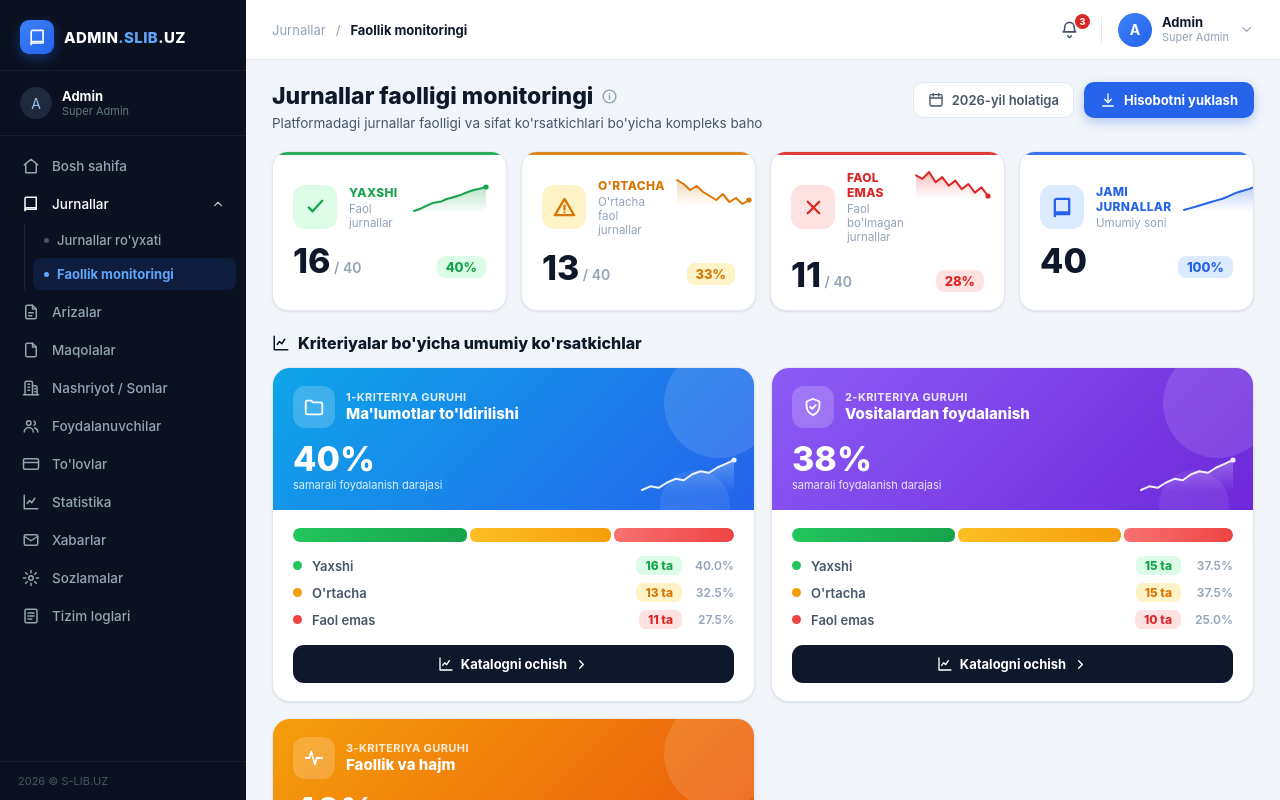
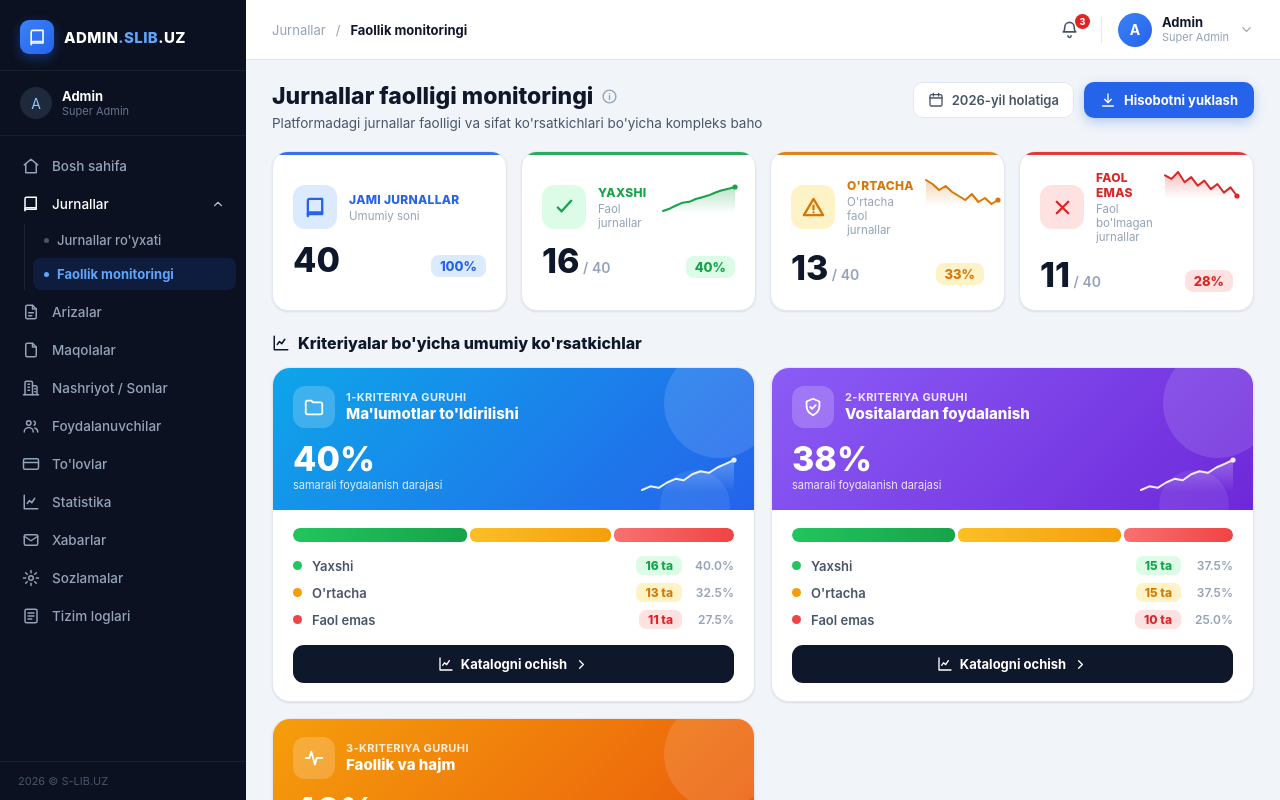
Before and after one commit to kvazar212121/slib-monitoring, a React (Vite) app: page / in a window 1280 px wide. Shown: the top 800 px of the page. Built offline with nearby package versions, Linux system fonts and the light colour scheme.

Commit message:
Jami jurnallar kartasi boshiga, sparkline olib tashlandi

```diff
--- a/src/components/MonitoringPage.jsx
+++ b/src/components/MonitoringPage.jsx
@@ -106,21 +106,20 @@ export default function MonitoringPage() {
 
       {/* KPI cards */}
       <div style={{ display: 'flex', gap: 14, flexWrap: 'wrap', marginBottom: 22 }}>
-        <KpiCard variant="green" title="Yaxshi" subtitle="Faol jurnallar" index={0}
+        <KpiCard variant="blue" title="Jami jurnallar" subtitle="Umumiy soni" index={0}
+          value={summary.total} percent={100} />
+        <KpiCard variant="green" title="Yaxshi" subtitle="Faol jurnallar" index={1}
           value={summary.green} total={summary.total} percent={Math.round((summary.green / summary.total) * 100)}
           trend={[40,45,52,58,60,66,70,74,80,85,88,92]}
           active={statusFilter === 'green'} onClick={() => { setStatusFilter(statusFilter === 'green' ? 'all' : 'green'); setPage(1); }} />
-        <KpiCard variant="yellow" title="O'rtacha" subtitle="O'rtacha faol jurnallar" index={1}
+        <KpiCard variant="yellow" title="O'rtacha" subtitle="O'rtacha faol jurnallar" index={2}
           value={summary.yellow} total={summary.total} percent={Math.round((summary.yellow / summary.total) * 100)}
           trend={[60,58,55,57,54,52,50,53,49,51,48,50]}
           active={statusFilter === 'yellow'} onClick={() => { setStatusFilter(statusFilter === 'yellow' ? 'all' : 'yellow'); setPage(1); }} />
-        <KpiCard variant="red" title="Faol emas" subtitle="Faol bo'lmagan jurnallar" index={2}
+        <KpiCard variant="red" title="Faol emas" subtitle="Faol bo'lmagan jurnallar" index={3}
           value={summary.red} total={summary.total} percent={Math.round((summary.red / summary.total) * 100)}
           trend={[30,28,32,26,29,24,27,22,25,20,23,18]}
           active={statusFilter === 'red'} onClick={() => { setStatusFilter(statusFilter === 'red' ? 'all' : 'red'); setPage(1); }} />
-        <KpiCard variant="blue" title="Jami jurnallar" subtitle="Umumiy soni" index={3}
-          value={summary.total} percent={100}
-          trend={[70,72,74,76,78,80,82,85,88,90,92,95]} />
       </div>
 
       {/* Kriteriyalar bo'yicha umumiy ko'rsatkichlar */}
```
